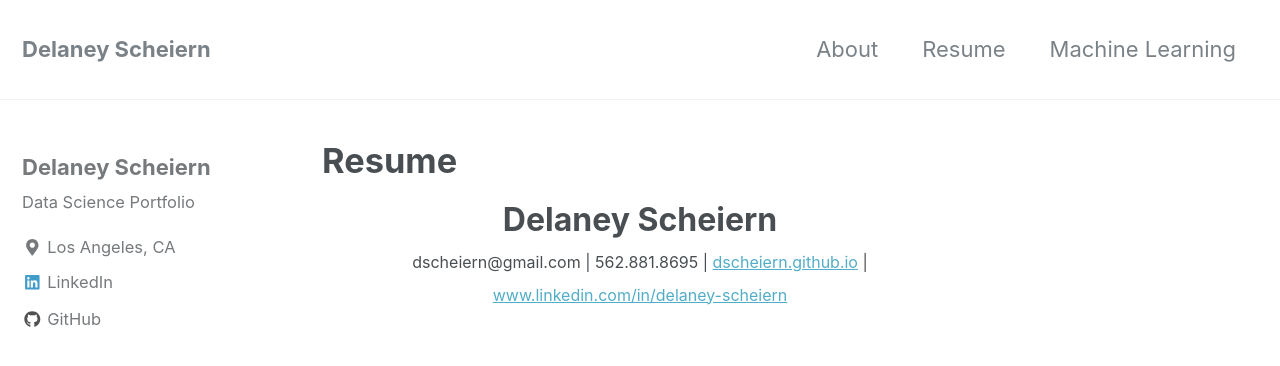
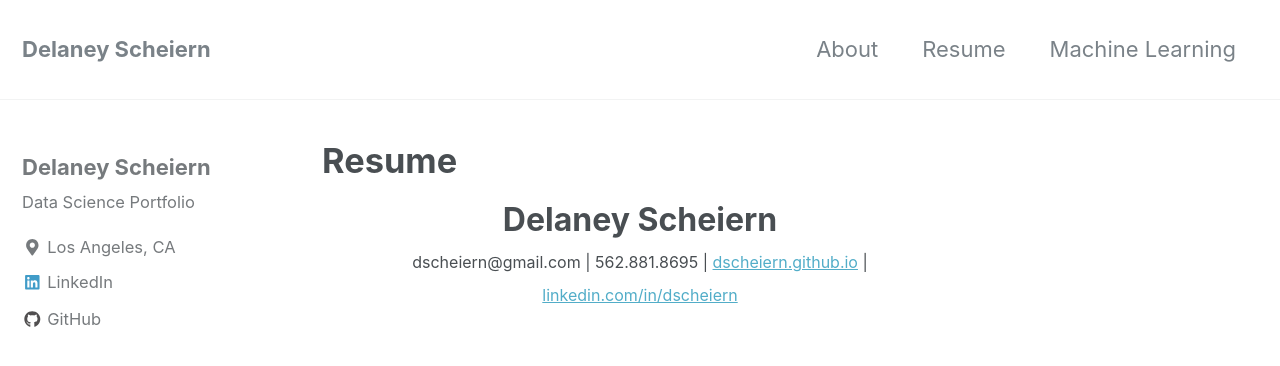
Before and after one commit to dscheiern/dscheiern.github.io, a Jekyll site: the page built from _pages/resume.md, in a window 1280 px wide and 900 px high. Shown: the top 366 px of the window. Built offline with Jekyll 4.4.1, drawn with Linux system fonts in a browser that asks for light colours; nearby versions of some CDN libraries.

Commit message:
updated resume page

```diff
--- a/_pages/resume.md
+++ b/_pages/resume.md
@@ -4,4 +4,4 @@
 ---
 
 <center><b><font size="6"><b>Delaney Scheiern</b></font></b></center>
-<center><font size="3">dscheiern@gmail.com | 562.881.8695 | <a href="dscheiern.github.io">dscheiern.github.io</a> | <a href="www.linkedin.com/in/delaney-scheiern">www.linkedin.com/in/delaney-scheiern</a></font></center>
+<center><font size="3">dscheiern@gmail.com | 562.881.8695 | <a href="dscheiern.github.io">dscheiern.github.io</a> | <a href="www.linkedin.com/in/dscheiern">linkedin.com/in/dscheiern</a></font></center>
```
